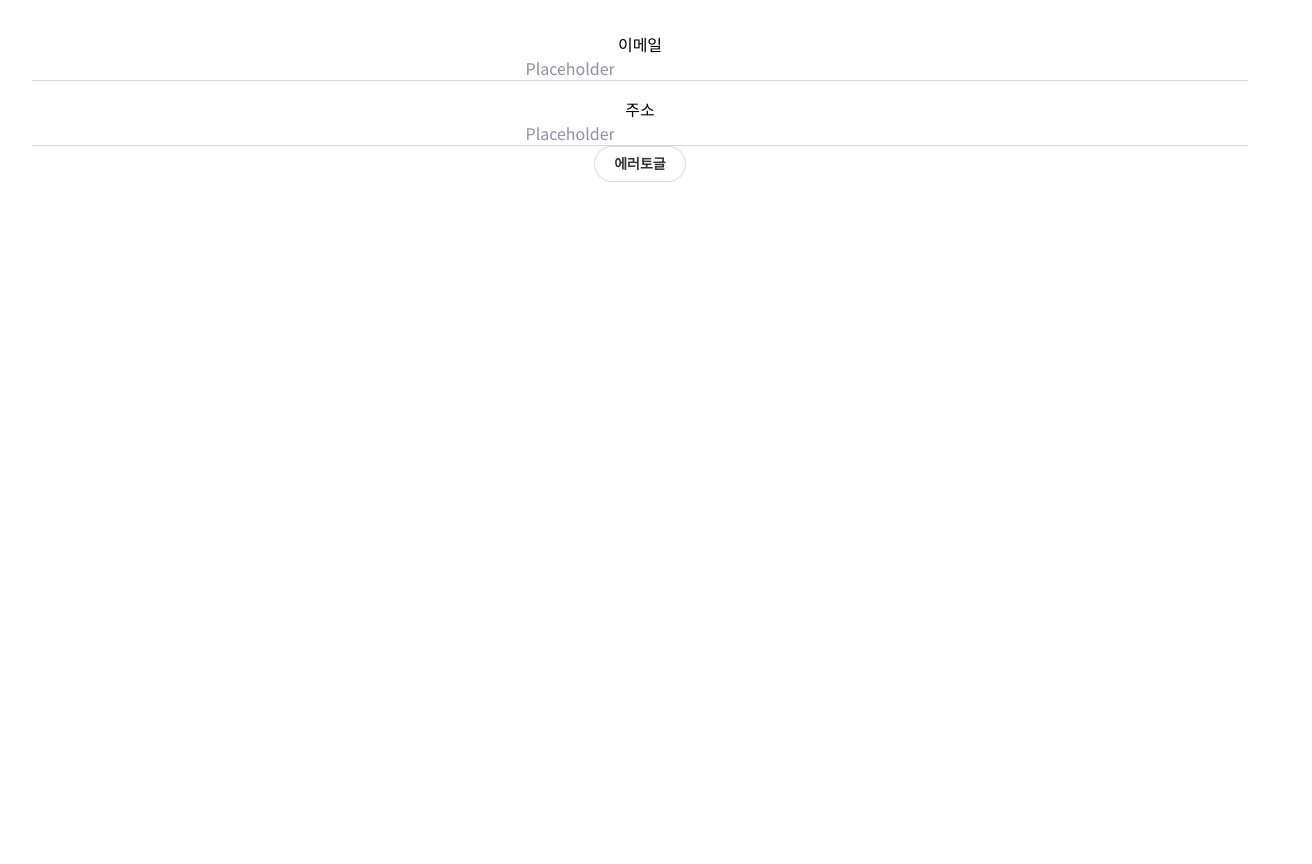
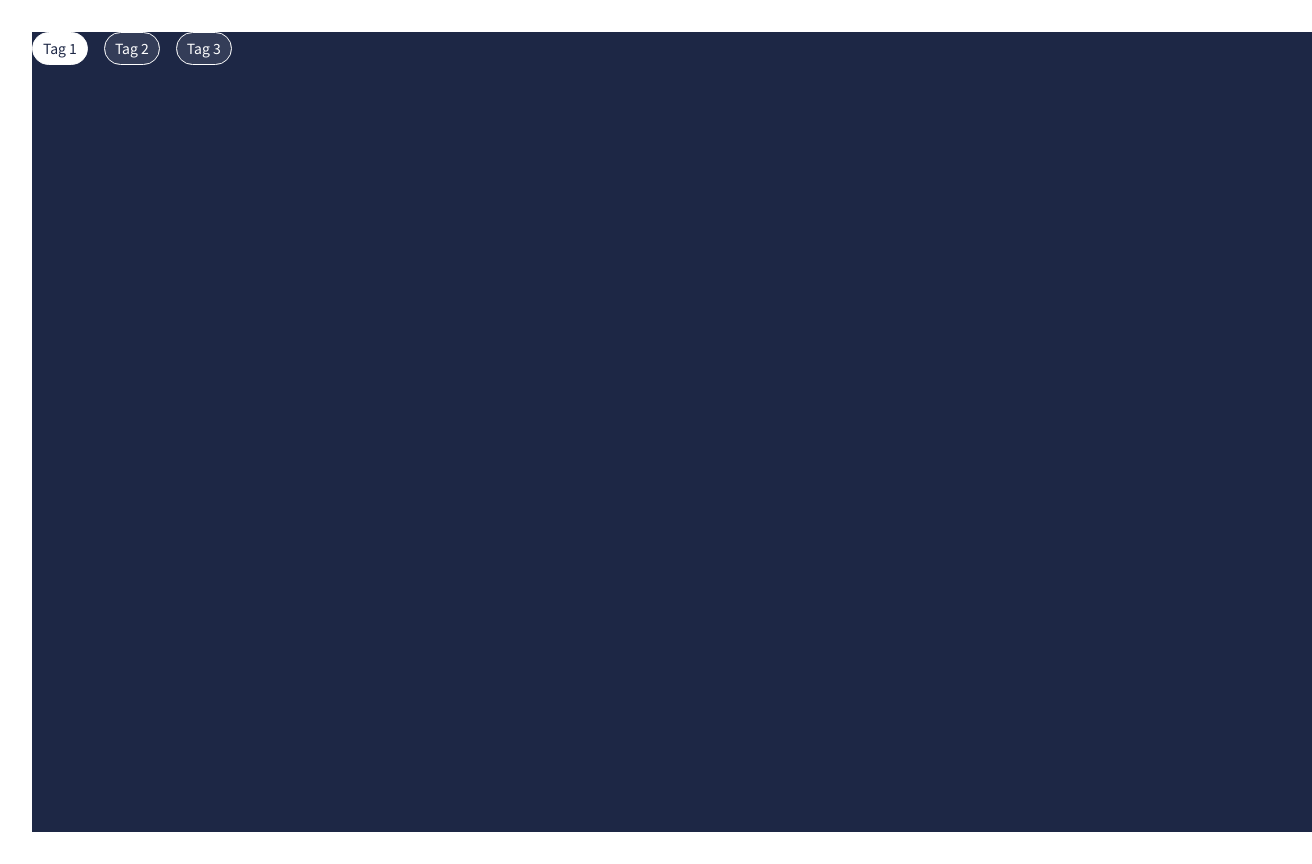
Before and after one commit to yonghyun421/design-system, a React (Vite) app: page / in a window 1280 px wide. Shown: the whole page, 1312 px wide, since content can reach past the window. Before the commit the page ends 800 px from the top, so only its background shows below. Built offline with nearby package versions, Linux system fonts and the light colour scheme.

Commit message:
feat: 이벤트 버블링을 활용하여 tagList 추가

```diff
--- a/src/App.tsx
+++ b/src/App.tsx
@@ -1,42 +1,11 @@
-import { useState } from "react";
-import Label from "./components/Label";
-import DefaultTextField from "./components/DefaultTextField";
 import "./App.css";
-import { Button } from "./components/Button";
+import TagList from "./components/TagList";
 
 function App() {
-  const [email, setEmail] = useState("");
-  const [address, setAddress] = useState("");
-  const [isError, setIsError] = useState(false);
   return (
-    <>
-      <Label htmlFor="email">이메일</Label>
-      <DefaultTextField
-        id="email"
-        iconPath="https://via:placeholder.com/24"
-        iconAlt="icon"
-        onChange={(e) => setEmail(e.target.value)}
-        onIconClick={() => {}}
-        errorMessage="Error"
-        placeholder="Placeholder"
-        value={email}
-        isError={isError}
-      />
-      <div className="mt-4" />
-      <Label htmlFor="address">주소</Label>
-      <DefaultTextField
-        id="address"
-        iconPath="https://via:placeholder.com/24"
-        iconAlt="icon"
-        onChange={(e) => setAddress(e.target.value)}
-        onIconClick={() => {}}
-        errorMessage="Error"
-        placeholder="Placeholder"
-        value={address}
-        isError={isError}
-      />
-      <Button onClick={() => setIsError(!isError)} label="에러토글" />
-    </>
+    <div className="bg-primary w-screen h-screen">
+      <TagList tagList={["Tag 1", "Tag 2", "Tag 3"]} onTagClick={console.log} />
+    </div>
   );
 }
 
--- /dev/null
+++ b/src/components/TagList.tsx
@@ -0,0 +1,36 @@
+import TagButton from "./TagButton";
+import { useState } from "react";
+
+interface ITagListProps<T extends string> {
+  tagList: T[];
+  onTagClick: (tag: T) => void;
+}
+
+export default function TagList<T extends string>({
+  tagList,
+  onTagClick,
+}: ITagListProps<T>) {
+  const [selectedTag, setSelectedTag] = useState<T>(tagList[0]);
+  return (
+    <div
+      className="flex gap-x-4"
+      onClick={(event) => {
+        const eventTarget = event.target as HTMLButtonElement;
+        const tag = eventTarget.textContent as T;
+        onTagClick(tag);
+      }}
+    >
+      {tagList.map((tag) => (
+        <TagButton
+          key={tag}
+          isChecked={selectedTag === tag}
+          onClick={() => {
+            setSelectedTag(tag);
+          }}
+        >
+          {tag}
+        </TagButton>
+      ))}
+    </div>
+  );
+}
```
Also changed, not shown: 1 other file (tests, documents, lock files or other folders).
